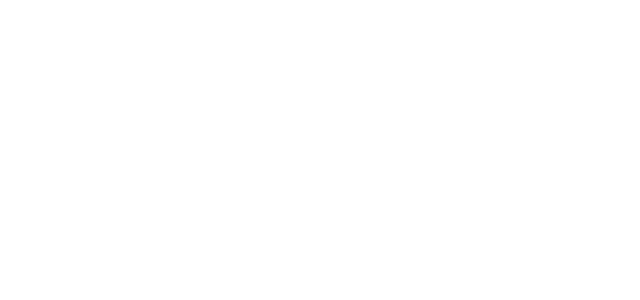
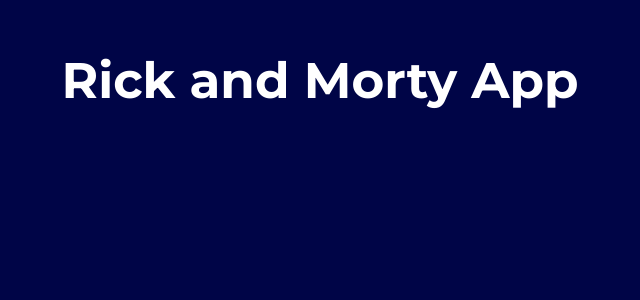
Before and after one commit to salvatorebriga/vite-rick-morty, a Vue app: page / in a window 1280 px wide. Shown: the top 300 px of the page, without its empty margins (320-960 px from the left). Built offline with nearby package versions, Linux system fonts and the light colour scheme.

Commit message:
added app header

```diff
--- a/src/App.vue
+++ b/src/App.vue
@@ -1,5 +1,14 @@
-<script></script>
+<script>
+  import AppHeader from "./components/header/AppHeader.vue";
+  export default {
+    components: {
+      AppHeader,
+    },
+  };
+</script>
 
-<template></template>
+<template>
+  <AppHeader />
+</template>
 
 <style lang="scss" scoped></style>
--- /dev/null
+++ b/src/components/header/AppHeader.vue
@@ -0,0 +1,29 @@
+<script>
+  export default {};
+</script>
+
+<template>
+  <header>
+    <h1>Rick and Morty App</h1>
+  </header>
+</template>
+
+<style lang="scss" scoped>
+  header {
+    padding-top: 50px;
+    padding-left: 10px;
+    padding-right: 10px;
+    text-align: center;
+    h1 {
+      font-size: 50px;
+    }
+  }
+
+  @media screen and (max-width: 440px) {
+    header {
+      h1 {
+        font-size: 40px;
+      }
+    }
+  }
+</style>
--- a/src/style.scss
+++ b/src/style.scss
@@ -0,0 +1,13 @@
+@import url("https://fonts.googleapis.com/css2?family=Montserrat:ital,wght@0,100..900;1,100..900&display=swap");
+
+* {
+  margin: 0;
+  padding: 0;
+  box-sizing: border-box;
+  font-family: "Montserrat", sans-serif;
+}
+
+body {
+  background-color: rgb(0, 5, 71);
+  color: white;
+}
```
